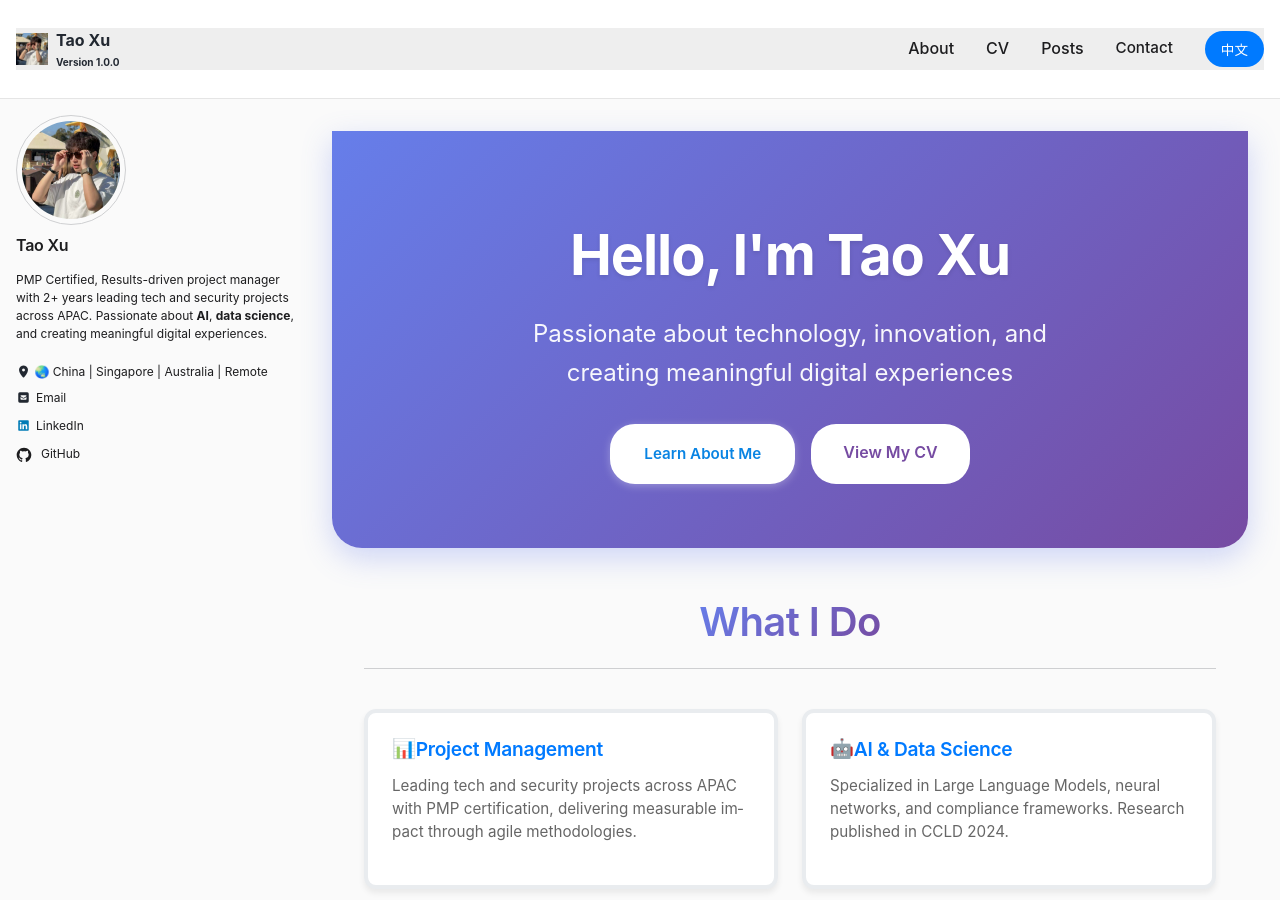
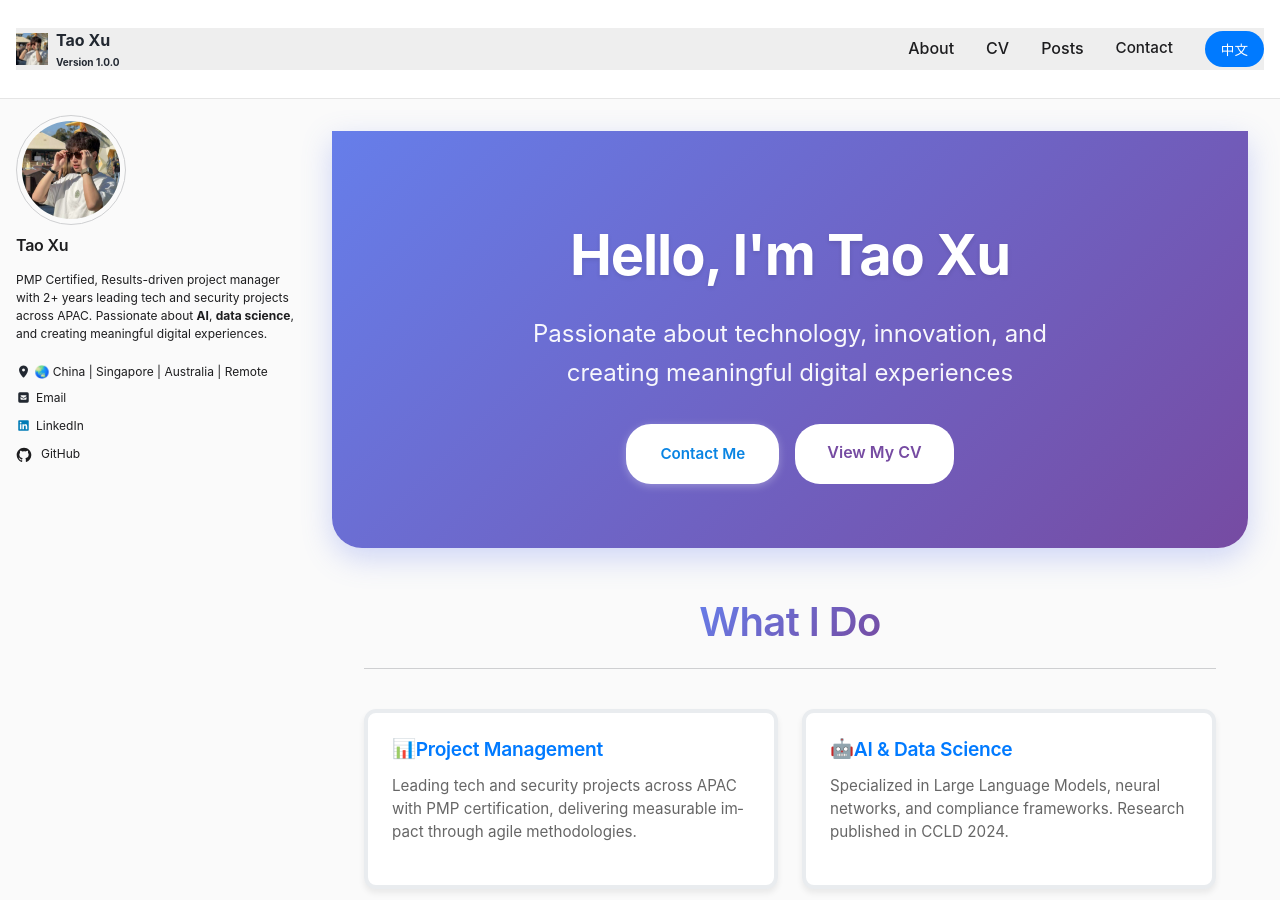
Before and after one commit to taoxee/taoxee.github.io, a Jekyll site: the page built from _pages/about.md, in a window 1280 px wide and 900 px high. Built offline with Jekyll 4.4.1, drawn with Linux system fonts in a browser that asks for light colours; cached includes are drawn as plain includes; some of the changed lines change nothing that is shown.

Commit message:
fix display issues

```diff
--- a/_pages/about.md
+++ b/_pages/about.md
@@ -123,7 +123,7 @@ TODO: Remove this commented block after confirming new CSS classes work
   <p class="hero__subtitle">Passionate about technology, innovation, and creating meaningful digital experiences</p>
   <div class="hero-buttons">
     <a href="/contact/" class="hero-btn">
-      <span data-translate="Learn About Me">Contact Me</span>
+      <span data-translate="Contact Me">Contact Me</span>
     </a>
     <a href="/cv/" class="hero-btn">
       <span data-translate="View My CV">View My CV</span>
```
